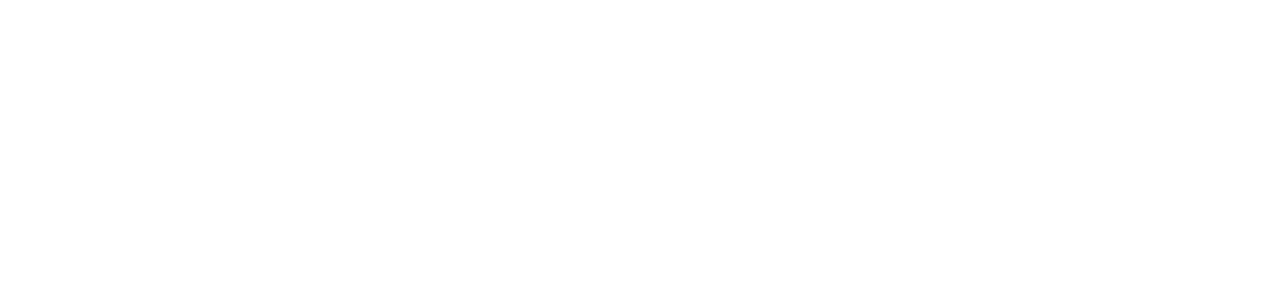
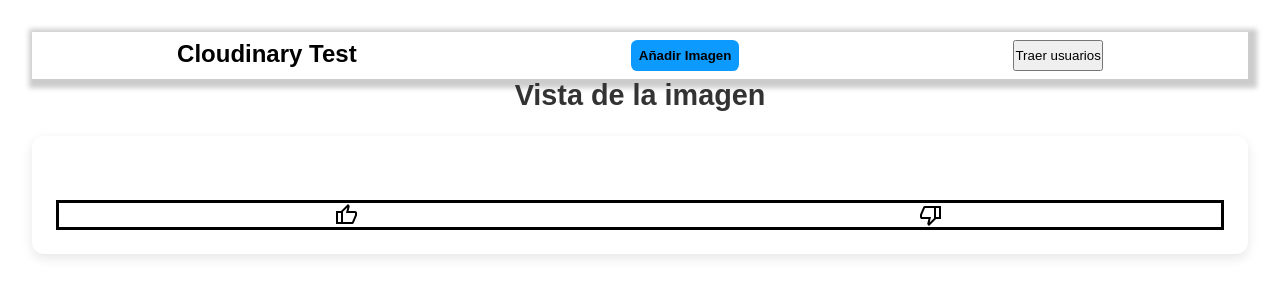
Before and after one commit to ThomasMunoz27/cloudinary_test, a React (Vite) app: page /image in a window 1280 px wide. Before the commit this address had no page. Shown: the top 300 px of the page. Built offline with nearby package versions, Linux system fonts and the light colour scheme.

Commit message:
image screen not finished

```diff
--- a/src/components/screens/ImageScreen/ImageScreen.tsx
+++ b/src/components/screens/ImageScreen/ImageScreen.tsx
@@ -0,0 +1,14 @@
+import { Header } from "../../ui/Header/Header"
+import { ShowImage } from "../../ui/ShowImage/ShowImage"
+
+export const ImageScreen = () => {
+
+
+  return (
+    <>
+        <Header></Header>
+
+        <ShowImage></ShowImage>
+    </>
+  )
+}
--- a/src/components/ui/Cards/ImageCard/ImageCard.module.css
+++ b/src/components/ui/Cards/ImageCard/ImageCard.module.css
@@ -1,6 +1,6 @@
 
 .cardImage{
-    max-width: fit-content;
+    width: 100%;
     max-height: fit-content;
     display: flex;
     flex-direction: column;
@@ -20,9 +20,17 @@
 }
 
 .showImage{
+    width: 100%;
     max-width: 230px;
     max-height: 345px;
     border-radius: 0.4rem;
     box-shadow: 0 4px 8px rgba(0, 0, 0, 0.3);
+    object-fit: cover;
+}
 
+@media (min-width: 1145px){
+    .showImage{
+        max-width: 460px;
+        max-height: 690px;
+    }
 }
--- a/src/components/ui/Cards/ImageCard/ImageCard.tsx
+++ b/src/components/ui/Cards/ImageCard/ImageCard.tsx
@@ -1,15 +1,25 @@
 import { FC } from "react"
 import { IImage } from "../../../../types/IImage"
 import styles from "./ImageCard.module.css"
+import { useStoreImages } from "../../../../store/useStoreImages"
+import { useNavigate } from "react-router"
 
 interface IImageCard{
     image: IImage
 }
 
 export const ImageCard:FC<IImageCard> = ({image}) => {
+
+  const navigate = useNavigate()
+  const {setImage} = useStoreImages()
+
+  const handleClick = () => {
+    setImage(image)
+    navigate("/image")
+  }
   return (
     <>
-        <div className={styles.cardImage}>
+        <div className={styles.cardImage} onClick={handleClick}>
 
             <img className={styles.showImage} src={image.link ? image.link : "https://static.wikia.nocookie.net/mamarre-estudios-espanol/images/a/a3/FB_IMG_1596591789564.jpg/revision/latest/thumbnail/width/360/height/360?cb=20200806023457&path-prefix=es"} alt="" />
 
--- a/src/components/ui/ListImages/ListImages.module.css
+++ b/src/components/ui/ListImages/ListImages.module.css
@@ -1,6 +1,17 @@
 .listImages{
     border: solid;
-    display: flex;
+    display: grid;
+    grid-template-columns: repeat(5, 1fr);
+    gap: 16px;
     padding: 16px;
     background-color: #fffbc9;
+    align-items: center;
 }
+
+
+@media (max-width: 870px){
+    .listImages{
+        grid-template-columns: repeat(3, 1fr);
+
+    }
+}
--- a/src/components/ui/ListImages/ListImages.tsx
+++ b/src/components/ui/ListImages/ListImages.tsx
@@ -12,8 +12,8 @@
 
   return (
     <>
-        <h2>IMAGENES</h2>
         <div>
+          <h2>IMAGENES</h2>
         </div>
         <div className={styles.listImages}>
             {images.map(image => (
--- /dev/null
+++ b/src/components/ui/ShowImage/ShowImage.module.css
@@ -0,0 +1,50 @@
+
+.pageContainer {
+	padding: 32px;
+	display: flex;
+	flex-direction: column;
+	align-items: center;
+	background-color: #f5f5f5;
+}
+
+.title {
+	margin-bottom: 24px;
+	font-size: 1.8rem;
+	color: #333;
+}
+
+.imageWrapper {
+	display: flex;
+	flex-direction: column;
+	align-items: center;
+	gap: 16px;
+	background-color: white;
+	padding: 24px;
+	border-radius: 12px;
+	box-shadow: 0 4px 12px rgba(0, 0, 0, 0.1);
+}
+
+.showedImage {
+	max-width: 100%;
+	max-height: 600px;
+	border-radius: 8px;
+	object-fit: contain;
+	box-shadow: 0 4px 8px rgba(0, 0, 0, 0.2);
+}
+
+.reactionsContainer {
+    border: solid;
+	display: flex;
+    flex-direction: row;
+	justify-content: space-around;
+	gap: 8px;
+	margin-top: 8px;
+    width: 100%;
+}
+
+.reactionIcon {
+	width: 24px;
+	height: 24px;
+	margin-right: 4px;
+	vertical-align: middle;
+}
--- /dev/null
+++ b/src/components/ui/ShowImage/ShowImage.tsx
@@ -0,0 +1,35 @@
+import { useStoreImages } from "../../../store/useStoreImages"
+import styles from "./ShowImage.module.css"
+
+export const ShowImage = () => {
+
+    const {image} = useStoreImages()
+
+  return (
+    <>
+
+        <div className={styles.principalContainer}>
+            <h2 className={styles.title}>Vista de la imagen</h2>
+
+            <div className={styles.imageWrapper}>
+                <h3>{image?.name}</h3>
+                <img className={styles.showedImage} src={image?.link} alt={image?.name} />
+                <div className={styles.reactionsContainer}>
+
+                        <p>
+                            <img src="public\thumb_up.svg" alt="like"  className={styles.reactionIcon}/>
+                            <span>{image?.likes}</span>
+
+                        </p>
+                        <p>
+                            <img src="public\thumb_down.svg" alt="dislike"  className={styles.reactionIcon}/>
+                            <span>{image?.dislike}</span>
+
+                        </p>
+
+                </div>
+            </div>
+        </div>
+    </>
+  )
+}
--- a/src/routes/AppRoutes.tsx
+++ b/src/routes/AppRoutes.tsx
@@ -1,10 +1,13 @@
 import { Route, Routes } from "react-router"
 import { MainScreen } from "../components/screens/MainScreen/MainScreen"
+import { ImageScreen } from "../components/screens/ImageScreen/ImageScreen"
 
 export const AppRoutes = () => {
   return (
     <Routes>
         <Route path="/" element={<MainScreen></MainScreen>} />
+        <Route path="/image" element={<ImageScreen/>} />
+
     </Routes>
   )
 }
--- /dev/null
+++ b/src/store/useStoreImages.ts
@@ -0,0 +1,18 @@
+import { create } from "zustand";
+import { IImage } from "../types/IImage";
+
+interface IUseStoreImages {
+
+    image: IImage | null
+
+    setImage: (incomingImage:IImage) => void
+
+}
+
+
+export const useStoreImages = create<IUseStoreImages>((set) => ({
+
+    image:null,
+
+    setImage: (incomingImage) => set({image: incomingImage})
+}))
```
Also changed, not shown: public/thumb_down.svg (added), public/thumb_up.svg (added), src/components/screens/ImageScreen/ImageScreen.module.css (added).
